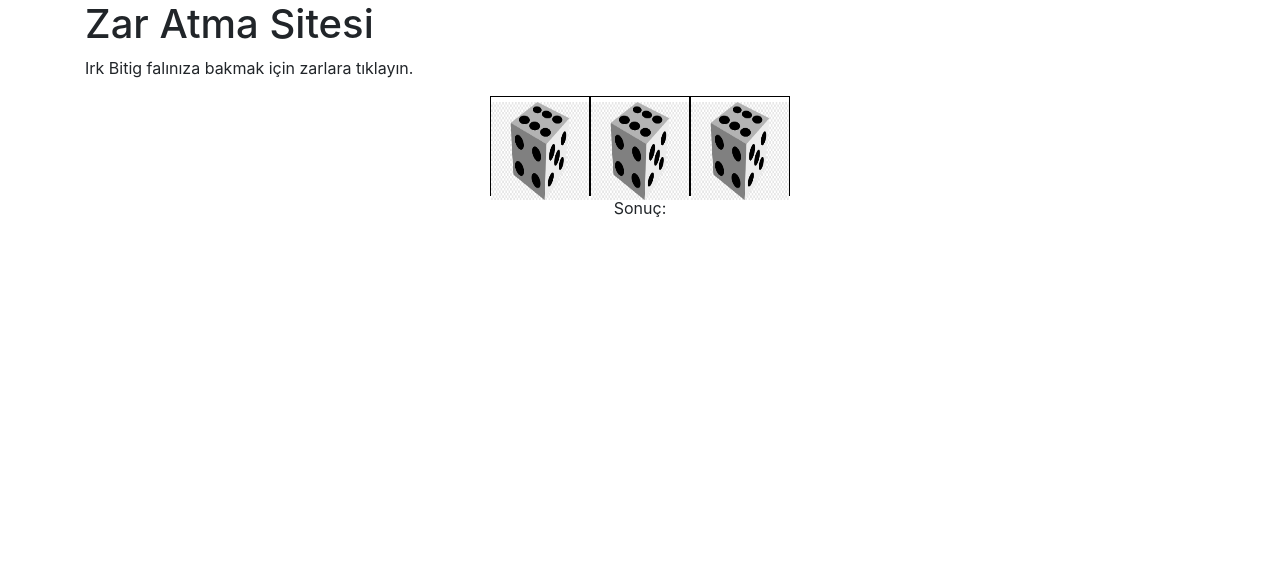
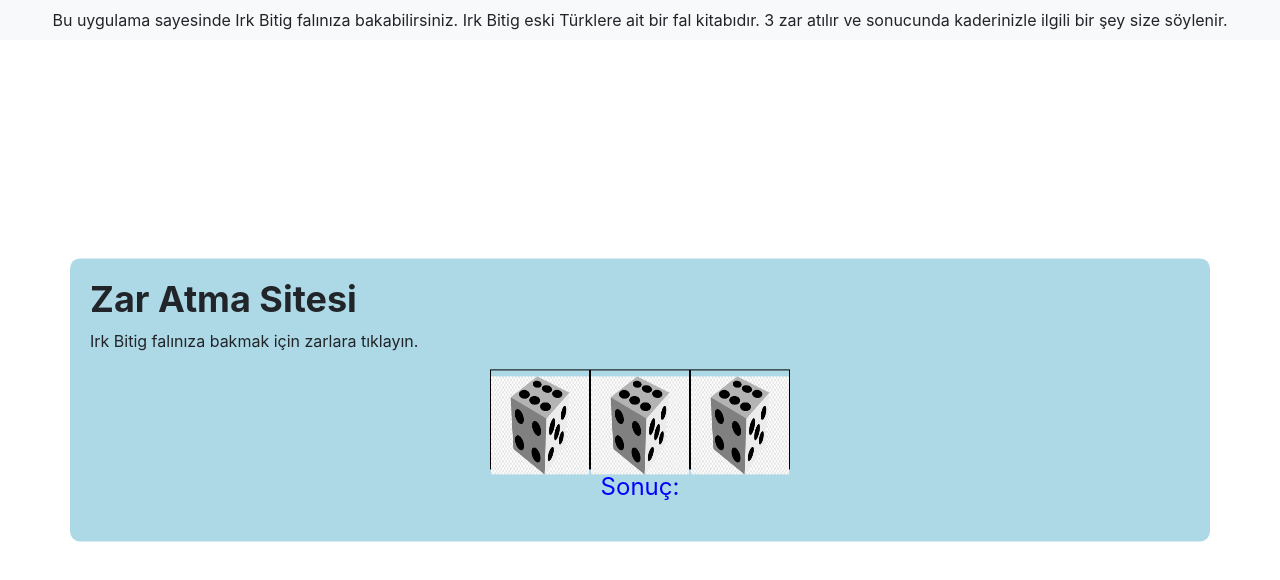
Before and after one commit to EdgeTypE/IrkBitigFali, a plain HTML site: page index.html in a window 1280 px wide. Drawn offline with nearby package versions, Linux system fonts and the light colour scheme.

Commit message:
Add files via upload

```diff
--- a/index.html
+++ b/index.html
@@ -1,6 +1,12 @@
 <!DOCTYPE html>
 <html lang="tr">
 <head>
+  <nav class="navbar navbar-expand-lg navbar-light bg-light">
+    <div class="col text-center">
+      <aside>Bu uygulama sayesinde Irk Bitig falınıza bakabilirsiniz. Irk Bitig eski Türklere ait bir fal kitabıdır. 3 zar atılır ve sonucunda kaderinizle ilgili bir şey size söylenir.</aside>
+
+    </div>
+  </nav>
   <meta charset="UTF-8">
   <meta name="viewport" content="width=device-width, initial-scale=1">
   <link rel="stylesheet" href="https://maxcdn.bootstrapcdn.com/bootstrap/4.5.2/css/bootstrap.min.css">
--- a/style.css
+++ b/style.css
@@ -38,8 +38,31 @@
     font-size: 50px;
     text-align: center;
     line-height: 100px;
+    transition: transform 0.5s; /* Bu satırı ekleyin */
 }
 
 .grid {
     display: flex;
 }
+#result {
+    text-align: center;
+    font-size: 24px;
+    color: blue;
+}
+
+h1 {
+    font-size: 36px;
+    font-weight: bold;
+}
+
+.container {
+    background-color: lightblue;
+    padding: 20px;
+    border-radius: 10px;
+    margin: 0 auto;
+    position: absolute; /* Pozisyonu mutlak yapar */
+    top: 50%; /* Üst kenardan yüzde 50 mesafe bırakır */
+    left: 50%; /* Sol kenardan yüzde 50 mesafe bırakır */
+    transform: translate(-50%, -50%); /* Kendi boyutunun yarısı kadar kaydırır */
+
+}
```
Also changed, not shown: script.js (line endings or trailing spaces).
